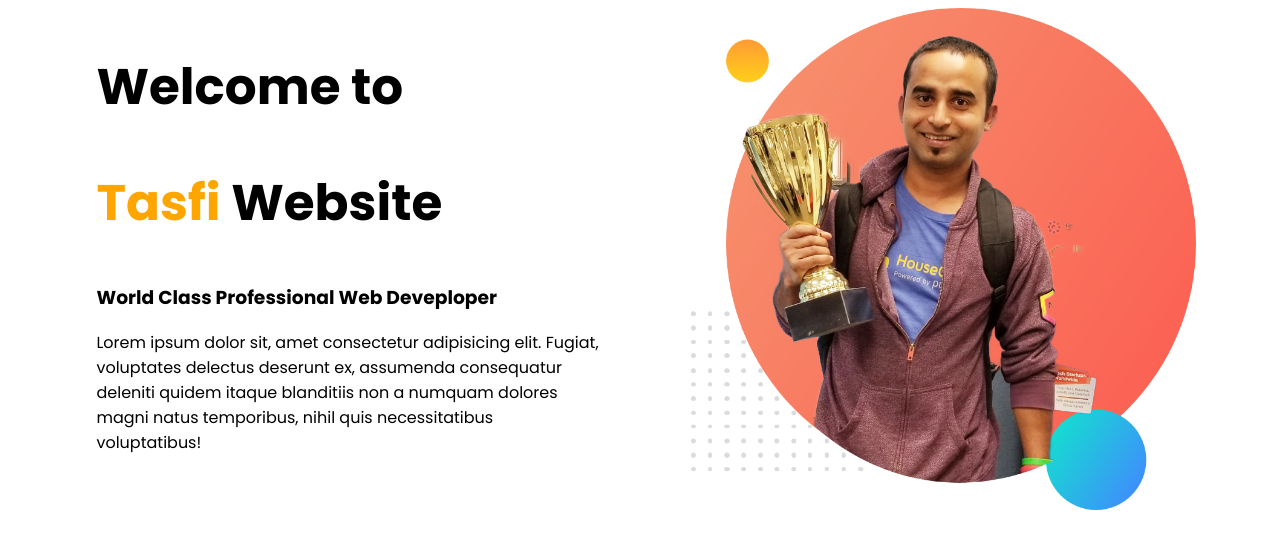
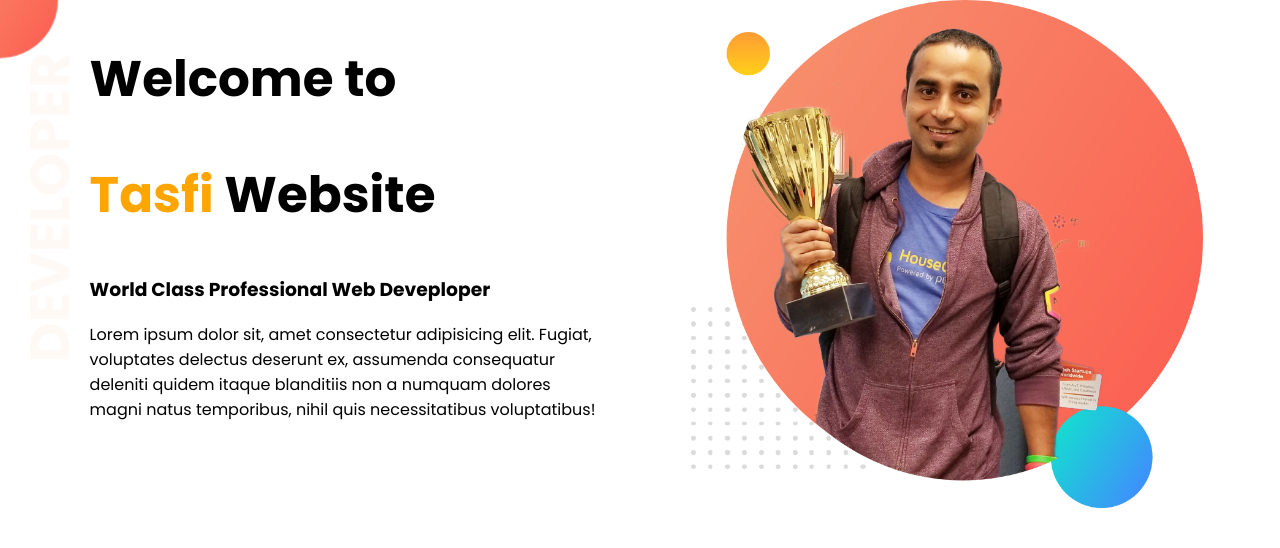
Before and after one commit to tasfihoque/developer-portfolio, a plain HTML site: page index.html in a window 1280 px wide. Drawn offline with Linux system fonts and the light colour scheme.

Commit message:
css fixed

```diff
--- a/index.html
+++ b/index.html
@@ -9,16 +9,19 @@
 </head>
 <body>
 
-    <section>
+    <section class="top_banner">
             <div class="half_width">
                     <h1>Welcome to</h1>
                     <h1><span class="name_highlight">Tasfi</span> Website</h1>
                     <h3>World Class Professional Web Deveploper</h3>
                     <p>Lorem ipsum dolor sit, amet consectetur adipisicing elit. Fugiat, voluptates delectus deserunt ex, assumenda consequatur deleniti quidem itaque blanditiis non a numquam dolores magni natus temporibus, nihil quis necessitatibus voluptatibus!</p>
+                    <a href="https://linkedin.com/in/tasfi" target="_blank" class="btn btn_hero">Hire Me</a>
             </div>
+
             <div class="half_width">
                 <img src="images/jhankar.png" alt="">
             </div>
+
     </section>
 
 </body>
--- a/style.css
+++ b/style.css
@@ -1,5 +1,7 @@
 body{
     font-family: 'Poppins', sans-serif;
+    margin: 0;
+    padding: 0;
 }
 h1{
     font-size: 50px;
@@ -16,3 +18,19 @@ h1{
 .half_width img{
     width: 100%;
 }
+.top_banner{
+    background-image: url("images/top-banner.png");
+    background-repeat:no-repeat;
+}
+section{
+    height: 500px;
+}
+.btn_hero{
+    cursor: pointer;
+    text-decoration: none;
+    color: #fff;
+    background-image: linear-gradient(light);
+    padding: 10px 20px;
+    border-radius: 8px;
+    font-weight: 700;
+}
```
